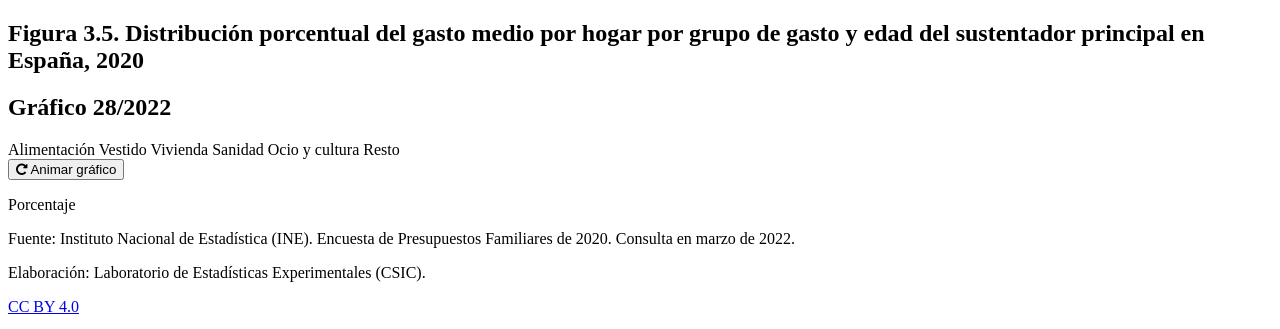
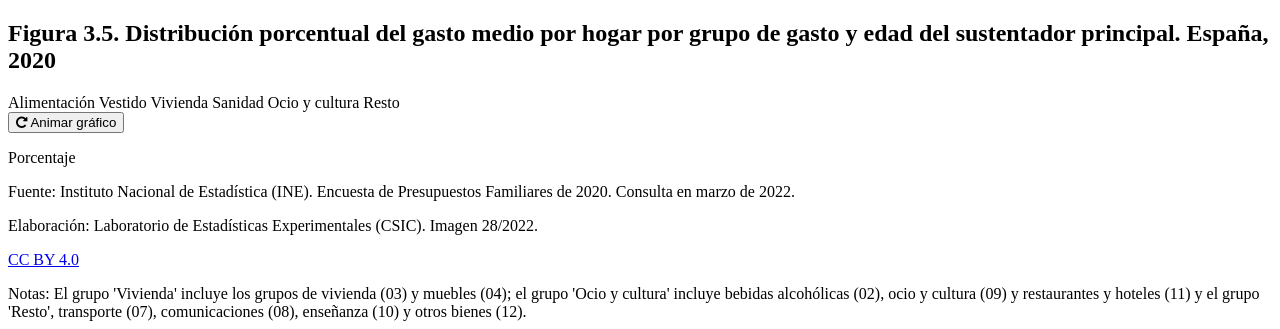
Before and after one commit to EnvejecimientoEnRed/informe_perfil_mayores_2022_economia_3_5, a website: page pre/template.html in a window 1280 px wide. Shown: the top 329 px of the page. Drawn offline with Linux system fonts and the light colour scheme; a script that the page names is missing.

Commit message:
Cambio identificación

```diff
--- a/pre/template.html
+++ b/pre/template.html
@@ -17,8 +17,8 @@
         <div class="main">
             <section class="content b-chart active" id="chartBlock">
                 <div class="b-title">
-                    <h1 class="title">Figura 3.5. Distribución porcentual del gasto medio por hogar por grupo de gasto y edad del sustentador principal en España, 2020</h1>
-                    <h2 class="subtitle">Gráfico 28/2022</h2>
+                    <h1 class="title">Figura 3.5. Distribución porcentual del gasto medio por hogar por grupo de gasto y edad del sustentador principal. España, 2020</h1>
+                    <h2 class="subtitle"></h2>
                 </div>
                 <div class="chart__logics">
                     <div class="chart__legend">
@@ -45,7 +45,7 @@
                     <div class="chart__source">
                         <div class="chart__source--info">
                             <p class="chart__source--data"><span>Fuente: </span>Instituto Nacional de Estadística (INE). Encuesta de Presupuestos Familiares de 2020. Consulta en marzo de 2022.</p>
-                            <p class="chart__source--elab"><span>Elaboración: </span>Laboratorio de Estadísticas Experimentales (CSIC).</p>
+                            <p class="chart__source--elab"><span>Elaboración: </span>Laboratorio de Estadísticas Experimentales (CSIC). Imagen 28/2022.</p>
                         </div>
                         <p class="chart__source--copyright"><a class="link" href="https://creativecommons.org/licenses/by/4.0/deed.en_US" target="_blank">CC BY 4.0</a></p>
                     </div>
```
Also changed, not shown: docs/index.html (+1 -1 lines).
